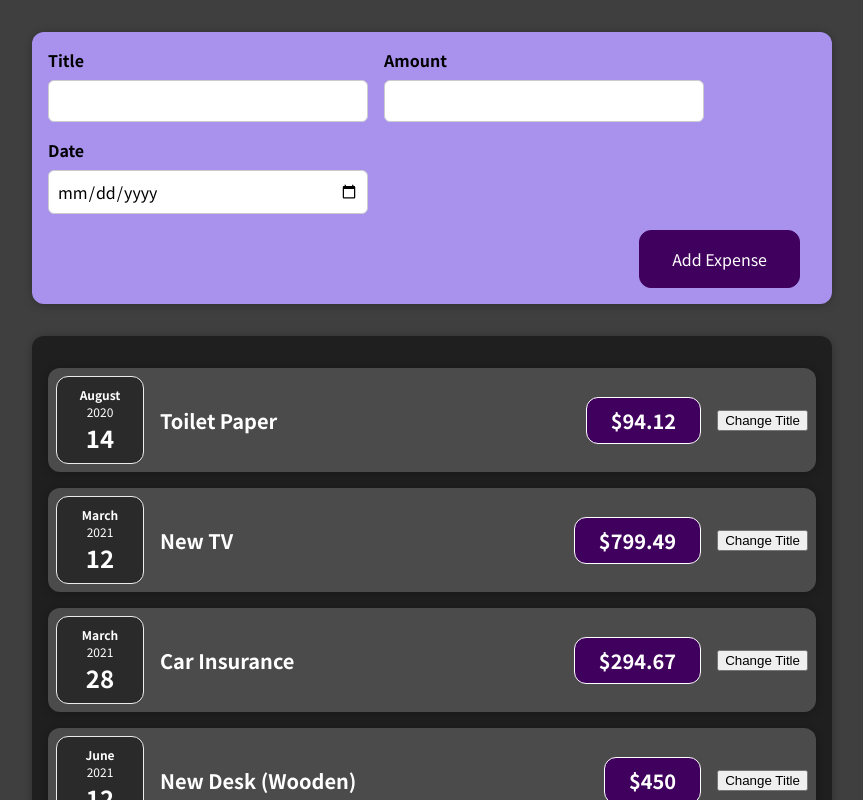
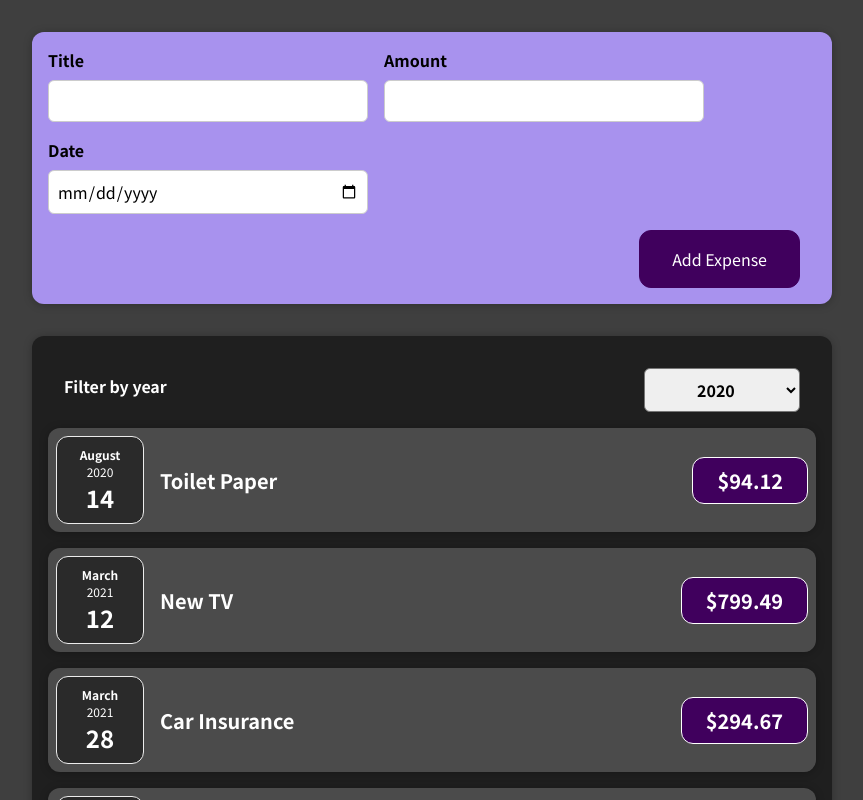
Before and after one commit to falcon-bridge/Expense_Tracker, a React (Create React App) app: page / in a window 1280 px wide. Shown: the top 800 px of the page, without its empty margins (208-1071 px from the left). Built offline with nearby package versions, Linux system fonts and the light colour scheme.

Commit message:
added expense year dropdown menu and removed the dummy change title button

```diff
--- a/src/components/Expenses/ExpenseItem.js
+++ b/src/components/Expenses/ExpenseItem.js
@@ -1,23 +1,23 @@
-import React,{useState} from "react";
+import React from "react";
 import "./ExpenseItem.css";
 import ExpenseDate from "./ExpenseDate";
 import Card from "../UI/Card";
 
 const ExpenseItem = (props) => {
-  const [title,setTitle]=useState(props.title);
-  // const title = props.title;
+  // const [title,setTitle]=useState(props.title);
+  const title = props.title;
   const expenseAmount = props.amount;
-  const clickHandler=()=>{
-    setTitle("Updated!!!");
-    console.log(title);
-  }
+  // const clickHandler=()=>{
+  //   setTitle("Updated!!!");
+  //   console.log(title);
+  // }
   return (
     <Card className="expense-item">
       <ExpenseDate date={props.date} />
       <div className="expense-item__description">
         <h2>{title}</h2>
         <div className="expense-item__price">${expenseAmount}</div>
-        <button onClick={clickHandler}>Change Title</button>
+        {/* <button onClick={clickHandler}>Change Title</button> */}
       </div>
     </Card>
   );
--- a/src/components/Expenses/Expenses.js
+++ b/src/components/Expenses/Expenses.js
@@ -1,13 +1,26 @@
-import React from "react";
+import React, { useState } from "react";
 
 import "./Expenses.css";
 import ExpenseItem from "./ExpenseItem";
 import Card from "../UI/Card";
+import ExpensesFilter from "./ExpensesFilter";
 
 const Expenses = (props) => {
   const expenses = props.expenses;
+
+  const [filteredYear, setFilteredYear] = useState("2020");
+
+  const filterChangeHandler = (selectedYear) => {
+    setFilteredYear(selectedYear);
+  };
+
   return (
+    <div>
       <Card className="expenses">
+        <ExpensesFilter
+          selected={filteredYear}
+          onChangeFilter={filterChangeHandler}
+        />
         <ExpenseItem
           title={expenses[0].title}
           amount={expenses[0].amount}
@@ -29,6 +42,7 @@ const Expenses = (props) => {
           date={expenses[3].date}
         />
       </Card>
+    </div>
   );
 };
 
--- /dev/null
+++ b/src/components/Expenses/ExpensesFilter.css
@@ -0,0 +1,24 @@
+.expenses-filter {
+  color: white;
+  padding: 0 1rem;
+}
+
+.expenses-filter__control {
+  display: flex;
+  width: 100%;
+  align-items: center;
+  justify-content: space-between;
+  margin: 1rem 0;
+}
+
+.expenses-filter label {
+  font-weight: bold;
+  margin-bottom: 0.5rem;
+}
+
+.expenses-filter select {
+  font: inherit;
+  padding: 0.5rem 3rem;
+  font-weight: bold;
+  border-radius: 6px;
+}
--- /dev/null
+++ b/src/components/Expenses/ExpensesFilter.js
@@ -0,0 +1,25 @@
+import React from "react";
+
+import "./ExpensesFilter.css";
+
+const ExpensesFilter = (props) => {
+  const dropdownChangeHandler = (event) => {
+    props.onChangeFilter(event.target.value);
+  };
+
+  return (
+    <div className="expenses-filter">
+      <div className="expenses-filter__control">
+        <label>Filter by year</label>
+        <select value={props.selected} onChange={dropdownChangeHandler}>
+          <option value="2022">2022</option>
+          <option value="2021">2021</option>
+          <option value="2020">2020</option>
+          <option value="2019">2019</option>
+        </select>
+      </div>
+    </div>
+  );
+};
+
+export default ExpensesFilter;
```
Also changed, not shown: 1 other file (tests, documents, lock files or other folders). Lines whose indentation alone changed are shown as unchanged.
